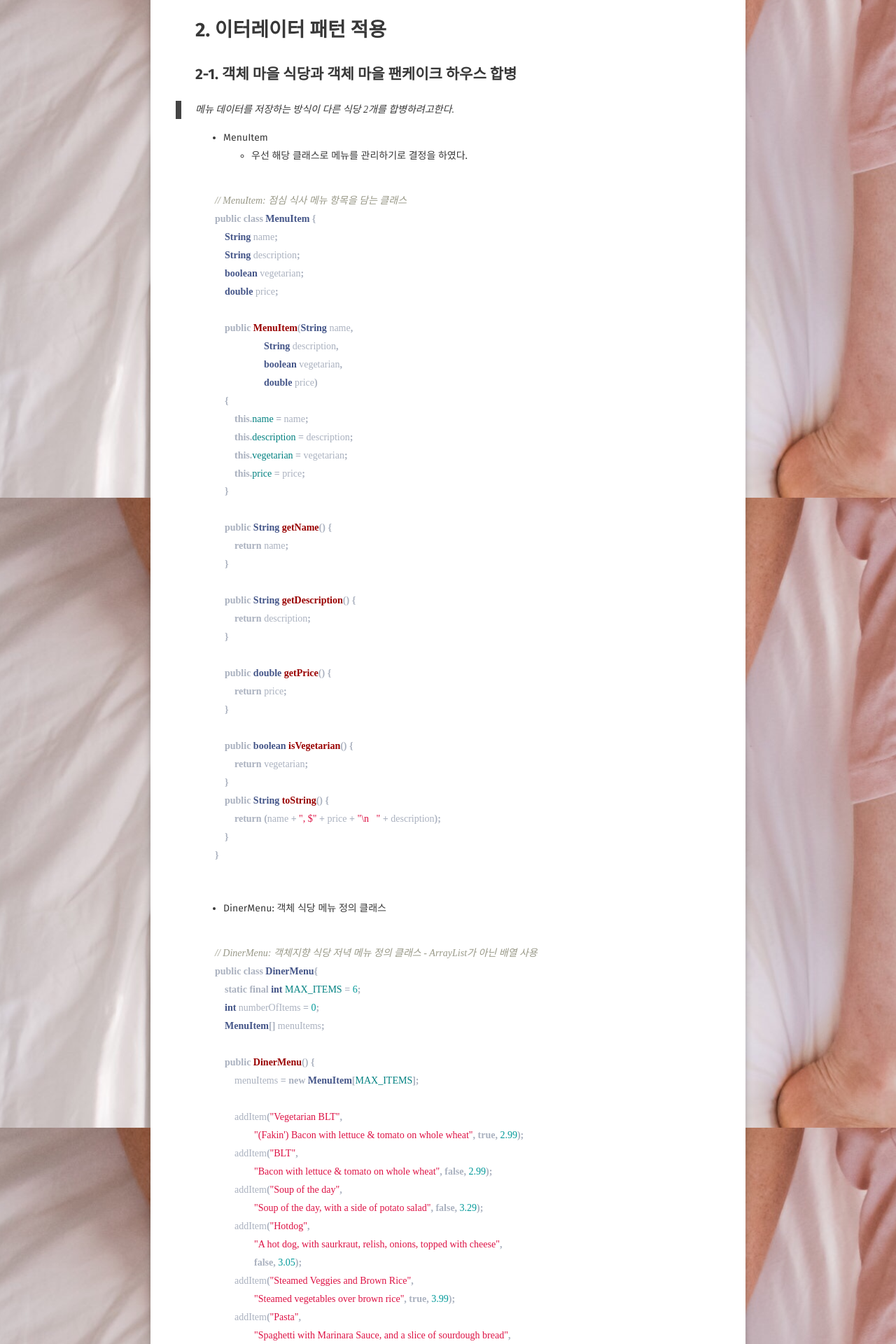
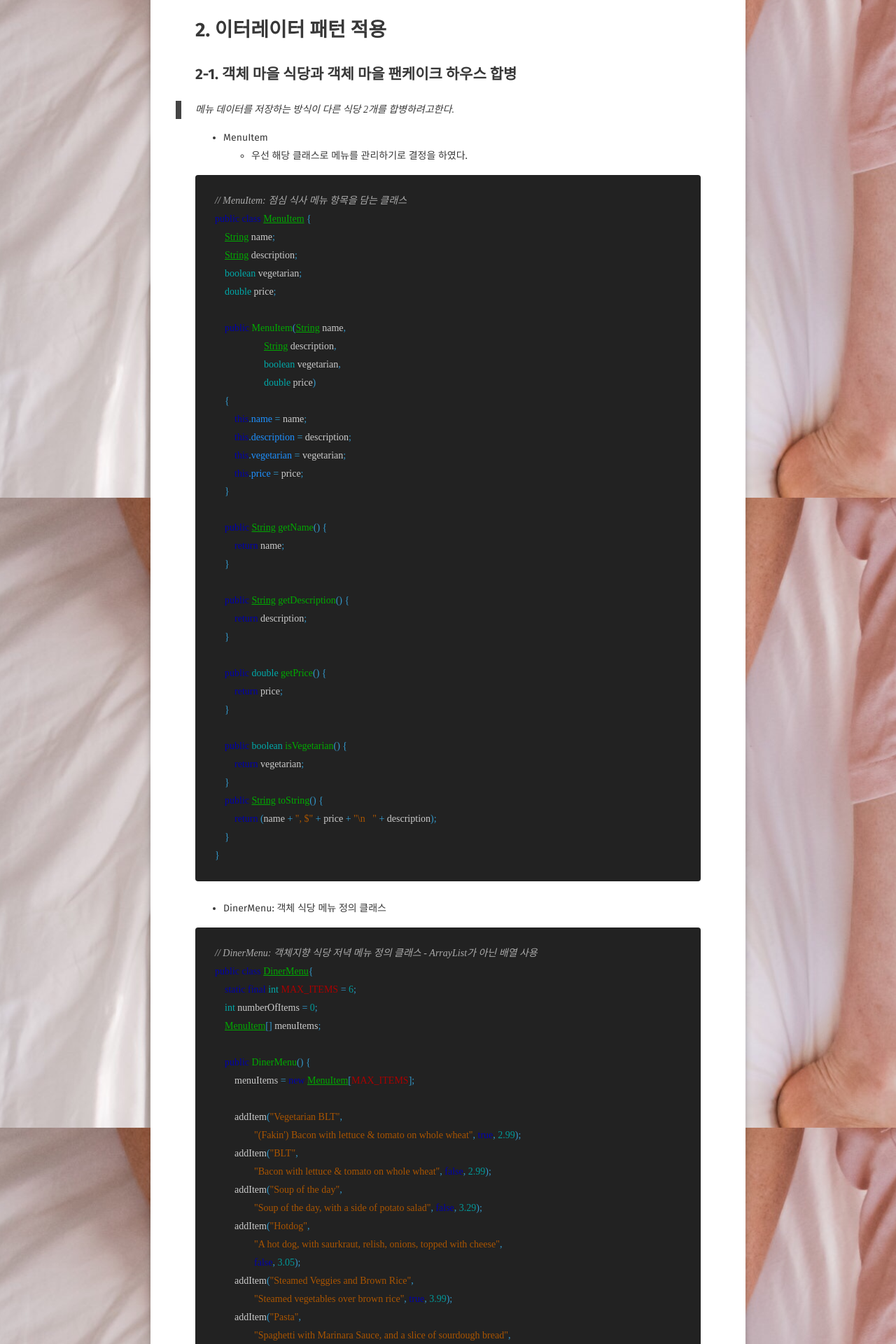
Before and after one commit to JUNGEEYOU/JUNGEEYOU.github.io, a Jekyll site: the page built from _posts/2020-01-04-Iterator.md, in a window 1280 px wide. Shown: the part 1089-3009 px from the top of the page at 70% size. Built offline with Jekyll 4.4.1, drawn with Linux system fonts in a browser that asks for light colours; some web fonts are replaced; comment, search, counter and statistics services are not loaded.

Commit message:
hightlighter edit

```diff
--- a/_sass/syntax.scss
+++ b/_sass/syntax.scss
@@ -18,6 +18,76 @@ pre.highlight {
 		padding: 1em;
 	}
 }
+.highlight pre { background-color: #222222 }
+.highlight .hll { background-color: #222222 }
+.highlight .c { color: #000080 } /* Comment */
+.highlight .err { color: #cccccc; border: 1px solid #FF0000 } /* Error */
+.highlight .g { color: #cccccc } /* Generic */
+.highlight .k { color: #cdcd00 } /* Keyword */
+.highlight .l { color: #cccccc } /* Literal */
+.highlight .n { color: #cccccc } /* Name */
+.highlight .o { color: #3399cc } /* Operator */
+.highlight .x { color: #cccccc } /* Other */
+.highlight .p { color: #cccccc } /* Punctuation */
+.highlight .cm { color: #000080 } /* Comment.Multiline */
+.highlight .cp { color: #000080 } /* Comment.Preproc */
+.highlight .c1 { color: #000080 } /* Comment.Single */
+.highlight .cs { color: #cd0000; font-weight: bold } /* Comment.Special */
+.highlight .gd { color: #cd0000 } /* Generic.Deleted */
+.highlight .ge { color: #cccccc; font-style: italic } /* Generic.Emph */
+.highlight .gr { color: #FF0000 } /* Generic.Error */
+.highlight .gh { color: #000080; font-weight: bold } /* Generic.Heading */
+.highlight .gi { color: #00cd00 } /* Generic.Inserted */
+.highlight .go { color: #808080 } /* Generic.Output */
+.highlight .gp { color: #000080; font-weight: bold } /* Generic.Prompt */
+.highlight .gs { color: #cccccc; font-weight: bold } /* Generic.Strong */
+.highlight .gu { color: #800080; font-weight: bold } /* Generic.Subheading */
+.highlight .gt { color: #0040D0 } /* Generic.Traceback */
+.highlight .kc { color: #cdcd00 } /* Keyword.Constant */
+.highlight .kd { color: #00cd00 } /* Keyword.Declaration */
+.highlight .kn { color: #cd00cd } /* Keyword.Namespace */
+.highlight .kp { color: #cdcd00 } /* Keyword.Pseudo */
+.highlight .kr { color: #cdcd00 } /* Keyword.Reserved */
+.highlight .kt { color: #00cd00 } /* Keyword.Type */
+.highlight .ld { color: #cccccc } /* Literal.Date */
+.highlight .m { color: #cd00cd } /* Literal.Number */
+.highlight .s { color: #cd0000 } /* Literal.String */
+.highlight .na { color: #cccccc } /* Name.Attribute */
+.highlight .nb { color: #cd00cd } /* Name.Builtin */
+.highlight .nc { color: #00cdcd } /* Name.Class */
+.highlight .no { color: #cccccc } /* Name.Constant */
+.highlight .nd { color: #cccccc } /* Name.Decorator */
+.highlight .ni { color: #cccccc } /* Name.Entity */
+.highlight .ne { color: #666699; font-weight: bold } /* Name.Exception */
+.highlight .nf { color: #cccccc } /* Name.Function */
+.highlight .nl { color: #cccccc } /* Name.Label */
+.highlight .nn { color: #cccccc } /* Name.Namespace */
+.highlight .nx { color: #cccccc } /* Name.Other */
+.highlight .py { color: #cccccc } /* Name.Property */
+.highlight .nt { color: #cccccc } /* Name.Tag */
+.highlight .nv { color: #00cdcd } /* Name.Variable */
+.highlight .ow { color: #cdcd00 } /* Operator.Word */
+.highlight .w { color: #cccccc } /* Text.Whitespace */
+.highlight .mf { color: #cd00cd } /* Literal.Number.Float */
+.highlight .mh { color: #cd00cd } /* Literal.Number.Hex */
+.highlight .mi { color: #cd00cd } /* Literal.Number.Integer */
+.highlight .mo { color: #cd00cd } /* Literal.Number.Oct */
+.highlight .sb { color: #cd0000 } /* Literal.String.Backtick */
+.highlight .sc { color: #cd0000 } /* Literal.String.Char */
+.highlight .sd { color: #cd0000 } /* Literal.String.Doc */
+.highlight .s2 { color: #cd0000 } /* Literal.String.Double */
+.highlight .se { color: #cd0000 } /* Literal.String.Escape */
+.highlight .sh { color: #cd0000 } /* Literal.String.Heredoc */
+.highlight .si { color: #cd0000 } /* Literal.String.Interpol */
+.highlight .sx { color: #cd0000 } /* Literal.String.Other */
+.highlight .sr { color: #cd0000 } /* Literal.String.Regex */
+.highlight .s1 { color: #cd0000 } /* Literal.String.Single */
+.highlight .ss { color: #cd0000 } /* Literal.String.Symbol */
+.highlight .bp { color: #cd00cd } /* Name.Builtin.Pseudo */
+.highlight .vc { color: #00cdcd } /* Name.Variable.Class */
+.highlight .vg { color: #00cdcd } /* Name.Variable.Global */
+.highlight .vi { color: #00cdcd } /* Name.Variable.Instance */
+.highlight .il { color: #cd00cd } /* Literal.Number.Integer.Long */
 //
 //	.lineno            { padding-right: 24px; color: lighten(#49483e,50);}
 //	.hll               { background-color: #49483e}
@@ -81,66 +151,62 @@ pre.highlight {
 //	.il                { color: #ae81ff }                            /* Literal.Number.Integer.Long */
 //}
 
-.highlight  { background: #ffffff; }
-.highlight .c { color: #999988; font-style: italic } /* Comment */
-.highlight .err { color: #a61717; background-color: #e3d2d2 } /* Error */
-.highlight .k { font-weight: bold } /* Keyword */
-.highlight .o { font-weight: bold } /* Operator */
-.highlight .cm { color: #999988; font-style: italic } /* Comment.Multiline */
-.highlight .cp { color: #999999; font-weight: bold } /* Comment.Preproc */
-.highlight .c1 { color: #999988; font-style: italic } /* Comment.Single */
-.highlight .cs { color: #999999; font-weight: bold; font-style: italic } /* Comment.Special */
-.highlight .gd { color: #000000; background-color: #ffdddd } /* Generic.Deleted */
-.highlight .gd .x { color: #000000; background-color: #ffaaaa } /* Generic.Deleted.Specific */
+
+.highlight .hll { background-color: #ffffcc }
+.highlight .c { color: #aaaaaa; font-style: italic } /* Comment */
+.highlight .err { color: #F00000; background-color: #F0A0A0 } /* Error */
+.highlight .k { color: #0000aa } /* Keyword */
+.highlight .cm { color: #aaaaaa; font-style: italic } /* Comment.Multiline */
+.highlight .cp { color: #4c8317 } /* Comment.Preproc */
+.highlight .c1 { color: #aaaaaa; font-style: italic } /* Comment.Single */
+.highlight .cs { color: #0000aa; font-style: italic } /* Comment.Special */
+.highlight .gd { color: #aa0000 } /* Generic.Deleted */
 .highlight .ge { font-style: italic } /* Generic.Emph */
 .highlight .gr { color: #aa0000 } /* Generic.Error */
-.highlight .gh { color: #999999 } /* Generic.Heading */
-.highlight .gi { color: #000000; background-color: #ddffdd } /* Generic.Inserted */
-.highlight .gi .x { color: #000000; background-color: #aaffaa } /* Generic.Inserted.Specific */
+.highlight .gh { color: #000080; font-weight: bold } /* Generic.Heading */
+.highlight .gi { color: #00aa00 } /* Generic.Inserted */
 .highlight .go { color: #888888 } /* Generic.Output */
 .highlight .gp { color: #555555 } /* Generic.Prompt */
 .highlight .gs { font-weight: bold } /* Generic.Strong */
-.highlight .gu { color: #aaaaaa } /* Generic.Subheading */
+.highlight .gu { color: #800080; font-weight: bold } /* Generic.Subheading */
 .highlight .gt { color: #aa0000 } /* Generic.Traceback */
-.highlight .kc { font-weight: bold } /* Keyword.Constant */
-.highlight .kd { font-weight: bold } /* Keyword.Declaration */
-.highlight .kp { font-weight: bold } /* Keyword.Pseudo */
-.highlight .kr { font-weight: bold } /* Keyword.Reserved */
-.highlight .kt { color: #445588; font-weight: bold } /* Keyword.Type */
+.highlight .kc { color: #0000aa } /* Keyword.Constant */
+.highlight .kd { color: #0000aa } /* Keyword.Declaration */
+.highlight .kn { color: #0000aa } /* Keyword.Namespace */
+.highlight .kp { color: #0000aa } /* Keyword.Pseudo */
+.highlight .kr { color: #0000aa } /* Keyword.Reserved */
+.highlight .kt { color: #00aaaa } /* Keyword.Type */
 .highlight .m { color: #009999 } /* Literal.Number */
-.highlight .s { color: #d14 } /* Literal.String */
-.highlight .na { color: #008080 } /* Name.Attribute */
-.highlight .nb { color: #0086B3 } /* Name.Builtin */
-.highlight .nc { color: #445588; font-weight: bold } /* Name.Class */
-.highlight .no { color: #008080 } /* Name.Constant */
-.highlight .ni { color: #800080 } /* Name.Entity */
-.highlight .ne { color: #990000; font-weight: bold } /* Name.Exception */
-.highlight .nf { color: #990000; font-weight: bold } /* Name.Function */
-.highlight .nn { color: #555555 } /* Name.Namespace */
-.highlight .nt { color: #000080 } /* Name.Tag */
-.highlight .nv { color: #008080 } /* Name.Variable */
-.highlight .ow { font-weight: bold } /* Operator.Word */
+.highlight .s { color: #aa5500 } /* Literal.String */
+.highlight .na { color: #1e90ff } /* Name.Attribute */
+.highlight .nb { color: #00aaaa } /* Name.Builtin */
+.highlight .nc { color: #00aa00; text-decoration: underline } /* Name.Class */
+.highlight .no { color: #aa0000 } /* Name.Constant */
+.highlight .nd { color: #888888 } /* Name.Decorator */
+.highlight .ni { color: #800000; font-weight: bold } /* Name.Entity */
+.highlight .nf { color: #00aa00 } /* Name.Function */
+.highlight .nn { color: #00aaaa; text-decoration: underline } /* Name.Namespace */
+.highlight .nt { color: #1e90ff; font-weight: bold } /* Name.Tag */
+.highlight .nv { color: #aa0000 } /* Name.Variable */
+.highlight .ow { color: #0000aa } /* Operator.Word */
 .highlight .w { color: #bbbbbb } /* Text.Whitespace */
 .highlight .mf { color: #009999 } /* Literal.Number.Float */
 .highlight .mh { color: #009999 } /* Literal.Number.Hex */
 .highlight .mi { color: #009999 } /* Literal.Number.Integer */
 .highlight .mo { color: #009999 } /* Literal.Number.Oct */
-.highlight .sb { color: #d14 } /* Literal.String.Backtick */
-.highlight .sc { color: #d14 } /* Literal.String.Char */
-.highlight .sd { color: #d14 } /* Literal.String.Doc */
-.highlight .s2 { color: #d14 } /* Literal.String.Double */
-.highlight .se { color: #d14 } /* Literal.String.Escape */
-.highlight .sh { color: #d14 } /* Literal.String.Heredoc */
-.highlight .si { color: #d14 } /* Literal.String.Interpol */
-.highlight .sx { color: #d14 } /* Literal.String.Other */
-.highlight .sr { color: #009926 } /* Literal.String.Regex */
-.highlight .s1 { color: #d14 } /* Literal.String.Single */
-.highlight .ss { color: #990073 } /* Literal.String.Symbol */
-.highlight .bp { color: #999999 } /* Name.Builtin.Pseudo */
-.highlight .vc { color: #008080 } /* Name.Variable.Class */
-.highlight .vg { color: #008080 } /* Name.Variable.Global */
-.highlight .vi { color: #008080 } /* Name.Variable.Instance */
+.highlight .sb { color: #aa5500 } /* Literal.String.Backtick */
+.highlight .sc { color: #aa5500 } /* Literal.String.Char */
+.highlight .sd { color: #aa5500 } /* Literal.String.Doc */
+.highlight .s2 { color: #aa5500 } /* Literal.String.Double */
+.highlight .se { color: #aa5500 } /* Literal.String.Escape */
+.highlight .sh { color: #aa5500 } /* Literal.String.Heredoc */
+.highlight .si { color: #aa5500 } /* Literal.String.Interpol */
+.highlight .sx { color: #aa5500 } /* Literal.String.Other */
+.highlight .sr { color: #009999 } /* Literal.String.Regex */
+.highlight .s1 { color: #aa5500 } /* Literal.String.Single */
+.highlight .ss { color: #0000aa } /* Literal.String.Symbol */
+.highlight .bp { color: #00aaaa } /* Name.Builtin.Pseudo */
+.highlight .vc { color: #aa0000 } /* Name.Variable.Class */
+.highlight .vg { color: #aa0000 } /* Name.Variable.Global */
+.highlight .vi { color: #aa0000 } /* Name.Variable.Instance */
 .highlight .il { color: #009999 } /* Literal.Number.Integer.Long */
-
-.post > .highlight .lineno { color: #ccc; display:inline-block; padding: 0 5px; border-right:1px solid #ccc; }
-.post > .highlight pre code { display: block; white-space: pre; overflow-x: auto; word-wrap: normal; }
```
